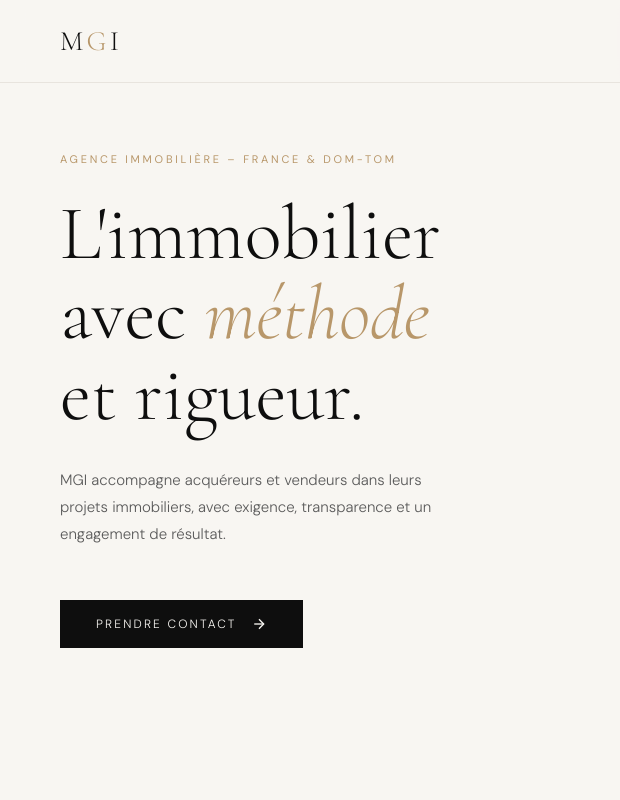
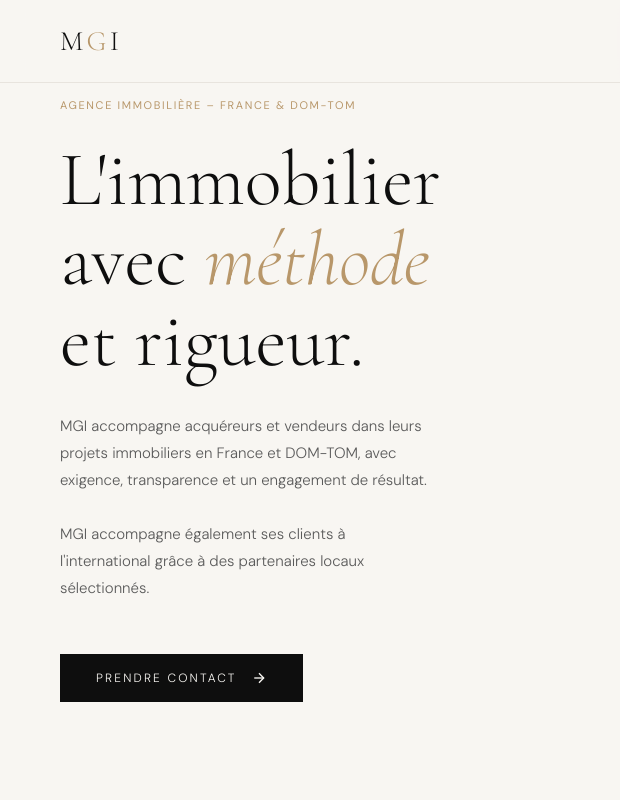
Before and after one commit to SAS-MGI/SAS-MGI.github.io, a plain HTML site: page index.html in a window 1280 px wide. Shown: the top 800 px of the page, 0-620 px from the left. Drawn offline with nearby package versions, Linux system fonts and the light colour scheme.

Commit message:
Add files via upload

```diff
--- a/index.html
+++ b/index.html
@@ -97,11 +97,13 @@
 
     .hero-eyebrow {
       font-size: 11px;
-      letter-spacing: 0.25em;
+      letter-spacing: 0.15em;
       text-transform: uppercase;
       color: var(--or);
       margin-bottom: 28px;
       font-weight: 400;
+      white-space: normal;
+      word-break: break-word;
     }
 
     .hero-titre {
@@ -420,8 +422,8 @@
       <p class="hero-eyebrow">Agence immobilière – France & DOM-TOM</p>
       <h1 class="hero-titre">L'immobilier<br>avec <em>méthode</em><br>et rigueur.</h1>
       <p class="hero-sous-titre">
-        MGI accompagne acquéreurs et vendeurs dans leurs projets immobiliers,
-        avec exigence, transparence et un engagement de résultat.
+        MGI accompagne acquéreurs et vendeurs dans leurs projets immobiliers en France et DOM-TOM, avec exigence, transparence et un engagement de résultat.<br><br>
+        MGI accompagne également ses clients à l'international grâce à des partenaires locaux sélectionnés.
       </p>
       <a href="#contact" class="hero-cta">
         Prendre contact
```
